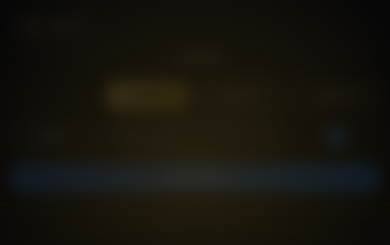
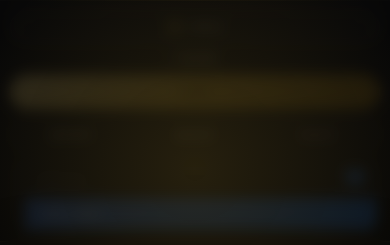
Before and after one commit to dpetrescu2012-ops/truthmode-planner, a plain HTML site: page index.html in a window 390 px wide. Shown: the top 245 px of the page. Drawn offline with Linux system fonts and the light colour scheme.

Commit message:
Premium segmented menu bar design
Group Export/Import/Reset into one segmented capsule with a danger
tint on Reset, and pin the label-add capsule to the right with a
focus-glow ring. Rework the mobile breakpoint to a stacked flex
layout since buttons are no longer direct grid children.

```diff
--- a/index.html
+++ b/index.html
@@ -34,20 +34,28 @@ body{font-family:Georgia,serif;background:#1a1a1a;color:#ddd;display:flex;min-he
 #mn{margin-left:var(--sw);padding:96px 40px 80px;flex:1}
 
 /* SAVE BAR */
-#si{position:fixed;top:0;left:var(--sw);right:0;background:linear-gradient(180deg,rgba(18,18,18,.98),rgba(7,7,7,.98));border:0;border-bottom:1px solid rgba(201,160,48,.48);color:var(--gold);padding:10px 18px;display:flex;align-items:center;gap:10px;flex-wrap:wrap;font-family:Arial,sans-serif;font-size:11px;letter-spacing:1px;border-radius:0;opacity:0.98;transition:opacity .2s,box-shadow .2s;z-index:240;backdrop-filter:blur(16px);box-shadow:0 18px 44px rgba(0,0,0,.34),inset 0 1px 0 rgba(255,255,255,.05)}
+#si{position:fixed;top:0;left:var(--sw);right:0;background:linear-gradient(180deg,rgba(20,20,20,.98),rgba(8,8,8,.98));border:0;border-bottom:1px solid rgba(201,160,48,.42);color:var(--gold);padding:9px 20px;display:flex;align-items:center;gap:12px;flex-wrap:wrap;font-family:Arial,sans-serif;font-size:11px;letter-spacing:1px;border-radius:0;opacity:0.98;transition:opacity .2s,box-shadow .2s;z-index:240;backdrop-filter:blur(18px);box-shadow:0 18px 44px rgba(0,0,0,.36),inset 0 1px 0 rgba(255,255,255,.05)}
+#si::before{content:'';position:absolute;top:0;left:0;right:0;height:1px;background:linear-gradient(90deg,transparent,rgba(201,160,48,.6),transparent)}
 #si.on{opacity:1}
-#si button{background:rgba(255,255,255,.035);border:1px solid rgba(201,160,48,.62);color:#f4df9b;padding:8px 15px;border-radius:999px;font-family:Arial,sans-serif;font-size:10px;font-weight:800;letter-spacing:1.15px;text-transform:uppercase;cursor:pointer;transition:background .2s,border-color .2s,transform .2s,box-shadow .2s;box-shadow:inset 0 1px 0 rgba(255,255,255,.04)}
-#si button:hover,#si button:focus{background:rgba(201,160,48,.16);border-color:#fff;outline:none;transform:translateY(-1px);box-shadow:0 10px 24px rgba(0,0,0,.26),0 0 0 3px rgba(201,160,48,.1)}
-#si button#save-btn{background:linear-gradient(135deg,#f0d27a 0%,#c9a030 52%,#a97b15 100%);color:#111;border-color:transparent;font-weight:900;box-shadow:0 10px 26px rgba(0,0,0,.3),0 0 0 3px rgba(201,160,48,.1)}
-#si button#save-btn:hover,#si button#save-btn:focus{filter:brightness(1.05);transform:translateY(-1px)}
-#si button#export-btn,#si button#import-btn{background:rgba(201,160,48,.1)}
-#si button#reset-btn{border-color:rgba(255,255,255,.22);color:#ddd}
-#si button#tb-evt-add{background:linear-gradient(135deg,#235fd1,#1a73e8);border-color:rgba(255,255,255,.18);color:#fff}
-#si .text{font-weight:900;color:#f4df9b;text-transform:uppercase}
-#si .saved-at{font-size:10px;color:#ccc;white-space:nowrap}
-#tb-evt-text{height:34px!important;background:rgba(255,255,255,.055)!important;border:1px solid rgba(201,160,48,.32)!important;color:#f7ead0!important;padding:7px 10px!important;border-radius:999px!important;width:180px!important}
-#tb-evt-text:focus{border-color:#fff!important;box-shadow:0 0 0 3px rgba(201,160,48,.1)!important}
-#tb-evt-color{width:34px!important;height:34px!important;border:1px solid rgba(201,160,48,.36)!important;border-radius:50%!important;background:#111!important;padding:3px!important}
+#si .si-status{display:flex;align-items:center;gap:8px;padding-right:12px;border-right:1px solid rgba(255,255,255,.08);margin-right:2px}
+#si .text{font-weight:900;color:#f4df9b;text-transform:uppercase;font-size:10px;letter-spacing:1.4px}
+#si .saved-at{font-size:9.5px;color:#8c8c8c;white-space:nowrap}
+#si button{height:34px;background:rgba(255,255,255,.035);border:1px solid rgba(201,160,48,.55);color:#f4df9b;padding:0 16px;border-radius:999px;font-family:Arial,sans-serif;font-size:10px;font-weight:800;letter-spacing:1.1px;text-transform:uppercase;cursor:pointer;display:inline-flex;align-items:center;transition:background .2s,border-color .2s,transform .2s,box-shadow .2s;box-shadow:inset 0 1px 0 rgba(255,255,255,.04)}
+#si button:hover,#si button:focus{background:rgba(201,160,48,.16);border-color:#fff;outline:none;transform:translateY(-1px);box-shadow:0 10px 22px rgba(0,0,0,.26),0 0 0 3px rgba(201,160,48,.1)}
+#si #save-btn{background:linear-gradient(135deg,#f3d98a 0%,#c9a030 50%,#9c7314 100%);color:#181208;border-color:transparent;font-weight:900;box-shadow:0 10px 26px rgba(0,0,0,.32),0 0 0 3px rgba(201,160,48,.12)}
+#si #save-btn:hover,#si #save-btn:focus{filter:brightness(1.06);transform:translateY(-1px)}
+#si .si-group{display:flex;align-items:stretch;background:rgba(255,255,255,.025);border:1px solid rgba(201,160,48,.2);border-radius:999px;overflow:hidden;box-shadow:inset 0 1px 0 rgba(255,255,255,.03)}
+#si .si-group button{height:34px;border:none;border-radius:0;background:transparent;box-shadow:none}
+#si .si-group button+button{border-left:1px solid rgba(255,255,255,.07)}
+#si .si-group button:hover,#si .si-group button:focus{background:rgba(201,160,48,.13);border-color:transparent;transform:none;box-shadow:none}
+#si .si-actions #reset-btn{color:#e7a9a3}
+#si .si-actions #reset-btn:hover,#si .si-actions #reset-btn:focus{background:rgba(214,68,58,.16);color:#ffb9b3}
+#si .si-label{margin-left:auto;padding:0 3px 0 14px;gap:0;transition:border-color .2s,box-shadow .2s}
+#si .si-label:focus-within{border-color:rgba(255,255,255,.6);box-shadow:0 0 0 3px rgba(201,160,48,.12)}
+#tb-evt-text{height:32px!important;background:transparent!important;border:none!important;color:#f7ead0!important;padding:0 12px!important;outline:none!important;width:150px!important;border-radius:0!important}
+#tb-evt-color{width:30px!important;height:30px!important;border:1px solid rgba(255,255,255,.18)!important;border-radius:50%!important;background:#111!important;padding:3px!important;margin:0 6px!important}
+#si .si-label button#tb-evt-add{height:32px;border:none;border-left:1px solid rgba(255,255,255,.12);border-radius:0;background:linear-gradient(135deg,#2f6fe0,#1a73e8);color:#fff;padding:0 16px}
+#si .si-label button#tb-evt-add:hover,#si .si-label button#tb-evt-add:focus{filter:brightness(1.1)}
 #sb-evt-add:hover,#sb-evt-add:focus{filter:brightness(1.05);transform:translateY(-1px);outline:none}
 #sb-evt-clear:hover,#sb-evt-clear:focus{background:rgba(201,160,48,.1);border-color:#fff;transform:translateY(-1px);outline:none}
 #adv-copy:hover,#adv-copy:focus{filter:brightness(1.05);transform:translateY(-1px);outline:none}
@@ -79,6 +87,8 @@ body{font-family:Georgia,serif;background:#1a1a1a;color:#ddd;display:flex;min-he
 @media(max-width:768px){
   #menu-toggle{display:flex}
   #si{top:0;left:0;right:0;justify-content:center}
+  #si .si-status{border-right:none;padding-right:0;margin-right:0}
+  #si .si-label{margin-left:0}
   #sb{position:fixed;left:-100%;transition:left .25s ease-in-out}
   #sb.open{left:0}
 }
@@ -345,18 +355,15 @@ input,textarea,select,button{max-width:100%;min-width:0}
 @media(max-width:768px){
   body{display:block}
   #sb{width:min(86vw,320px)}
-  #si{display:grid;grid-template-columns:repeat(4,minmax(0,1fr));max-height:none;overflow:visible;padding:10px;gap:8px;border-radius:0}
-  #si .text,#si .saved-at{grid-column:1/-1;text-align:center}
-  #si .si-divider{display:none}
-  #si button{width:100%;padding:9px 8px;font-size:9px;min-width:0}
-  #si #menu-toggle{grid-column:1/2;justify-content:center;padding:9px 8px}
-  #save-btn{grid-column:2/3}
-  #export-btn{grid-column:3/4}
-  #import-btn{grid-column:4/5}
-  #reset-btn{grid-column:1/2}
-  #tb-evt-text{grid-column:2/4;width:100%!important;height:36px!important;font-size:11px!important}
-  #tb-evt-color{justify-self:center}
-  #tb-evt-add{grid-column:1/-1}
+  #si{display:flex;flex-direction:column;align-items:stretch;max-height:none;overflow:visible;padding:10px;gap:8px;border-radius:0}
+  #si .si-status{justify-content:center;border-right:none;padding-right:0;margin-right:0}
+  #si button{padding:9px 8px;font-size:9px;min-width:0}
+  #si #menu-toggle{justify-content:center;padding:9px 8px;width:100%}
+  #si #save-btn{width:100%;justify-content:center}
+  #si .si-actions button{flex:1;justify-content:center}
+  #si .si-label{margin-left:0;flex-wrap:wrap;border-radius:16px}
+  #tb-evt-text{flex:1;width:auto!important;height:36px!important;font-size:11px!important}
+  #si .si-label button#tb-evt-add{flex:1 1 100%;border-left:none;border-top:1px solid rgba(255,255,255,.12)}
   #mn{padding:218px 12px 96px}
   .pg{margin:0 0 34px;border-radius:2px}
   .pi,.dk .pi{padding:24px 18px}
@@ -536,17 +543,22 @@ input,textarea,select,button{max-width:100%;min-width:0}
 
 <div id="si">
   <button id="menu-toggle" type="button" aria-label="Toggle navigation"><span class="mi"><span></span><span></span><span></span></span><span>Menu</span></button>
+  <div class="si-status">
     <span class="text">✓ Saved</span>
     <span id="saved-at" class="saved-at"></span>
+  </div>
   <button id="save-btn" type="button">Save</button>
+  <div class="si-group si-actions">
     <button id="export-btn" type="button">Export</button>
     <button id="import-btn" type="button">Import</button>
     <input type="file" id="import-file" accept=".json" style="display:none">
     <button id="reset-btn" type="button">Reset</button>
-  <span class="si-divider" style="width:1px;height:20px;background:#333;margin:0 4px;flex-shrink:0"></span>
-  <input id="tb-evt-text" placeholder="Label text..." style="background:#1a1a1a;border:none;border-bottom:1px solid #c9a030;color:#ddd;font-family:Arial,sans-serif;font-size:11px;letter-spacing:.5px;padding:4px 6px;outline:none;width:130px;border-radius:0;flex-shrink:0">
-  <input id="tb-evt-color" type="color" value="#1a73e8" style="width:28px;height:28px;border:none;background:transparent;cursor:pointer;padding:0;flex-shrink:0">
+  </div>
+  <div class="si-group si-label">
+    <input id="tb-evt-text" placeholder="Label text...">
+    <input id="tb-evt-color" type="color" value="#1a73e8">
     <button id="tb-evt-add" type="button">Add Label</button>
+  </div>
 </div>
 <button id="surprise-btn" type="button">Surprise Me</button>
 <button id="install-app-btn" type="button">Install App</button>
--- a/service-worker.js
+++ b/service-worker.js
@@ -1,4 +1,4 @@
-const CACHE = 'truthmode-planner-v10';
+const CACHE = 'truthmode-planner-v11';
 const APP_SHELL = [
   './index.html',
   './manifest.webmanifest',
```
Lines whose indentation alone changed are shown as unchanged.
